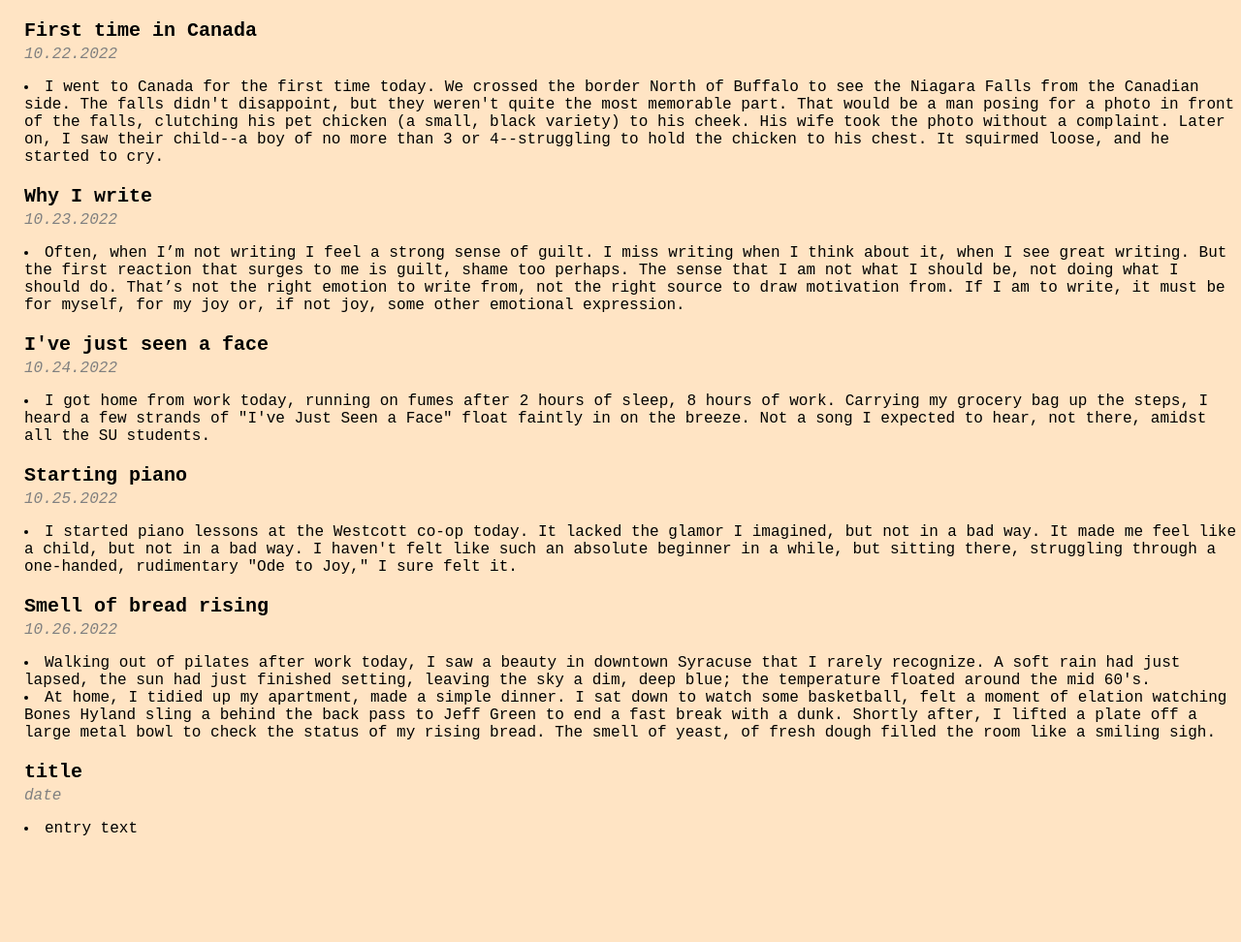
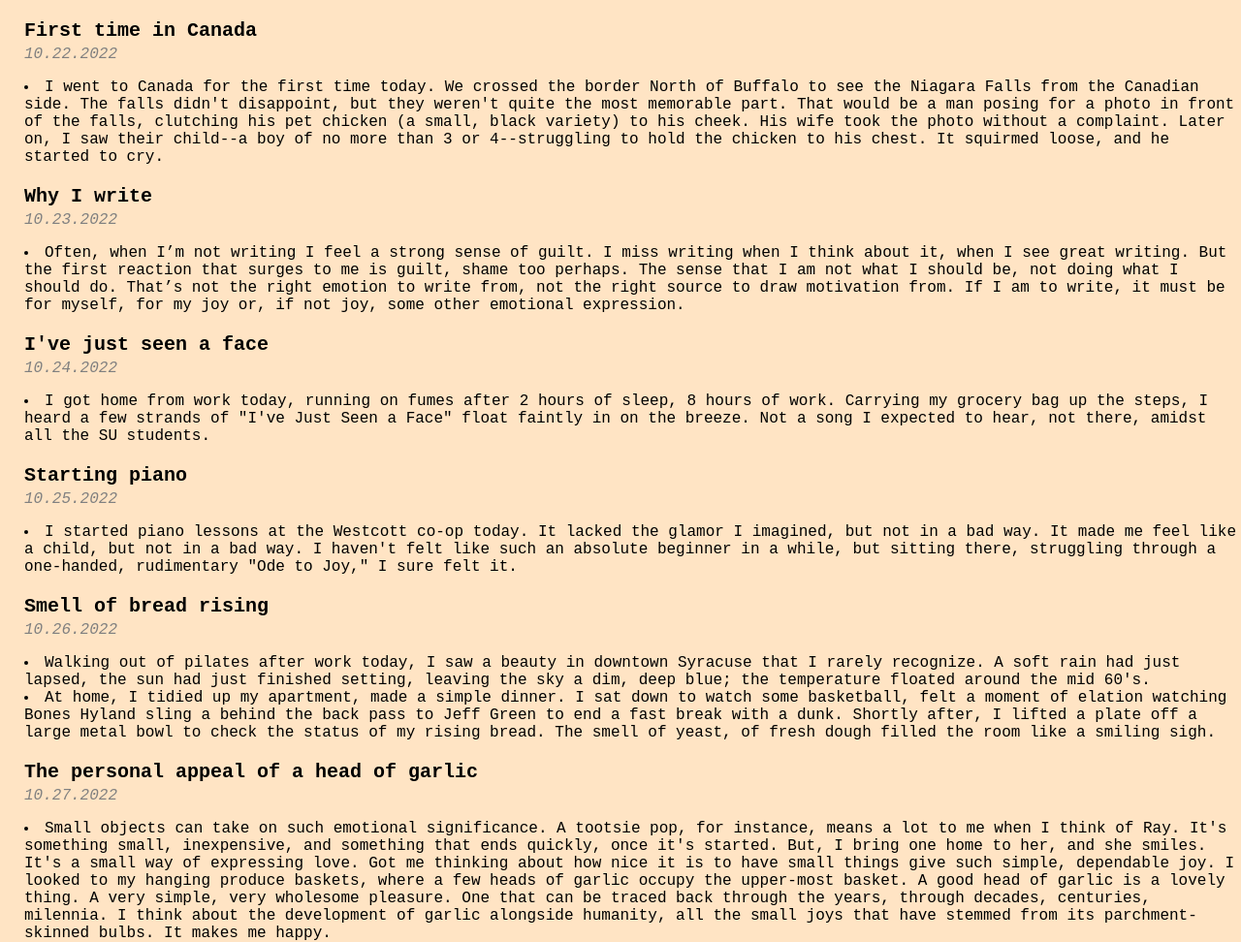
Before and after one commit to maahsnd/blog, a plain HTML site: page index.html in a window 1280 px wide. Shown: the part 80-1052 px from the top of the page at 97% size. Before the commit the page ends 944 px from the top, so only its background shows below. Drawn offline with Linux system fonts and the light colour scheme.

Commit message:
Add 10.27 entry

```diff
--- a/index.html
+++ b/index.html
@@ -44,9 +44,15 @@
   </div>
 
   <div class="entry">
-    <p class="entry-title">title</p>
-    <p class="date">date</p>
-    <li class="entry-text">entry text</li>
+    <p class="entry-title">The personal appeal of a head of garlic</p>
+    <p class="date">10.27.2022</p>
+    <li class="entry-text">Small objects can take on such emotional significance. A tootsie pop, for instance, means a lot to me when I think of Ray.
+      It's something small, inexpensive, and something that ends quickly, once it's started. But, I bring one home to her, and she smiles. It's a
+      small way of expressing love. Got me thinking about how nice it is to have small things give such simple, dependable joy. I looked to my hanging
+      produce baskets, where a few heads of garlic occupy the upper-most basket. A good head of garlic is a lovely thing. A very simple, very wholesome
+      pleasure. One that can be traced back through the years, through decades, centuries, milennia. I think about the development of garlic alongside
+      humanity, all the small joys that have stemmed from its parchment-skinned bulbs. It makes me happy.
+    </li>
   </div>
 
 
```
